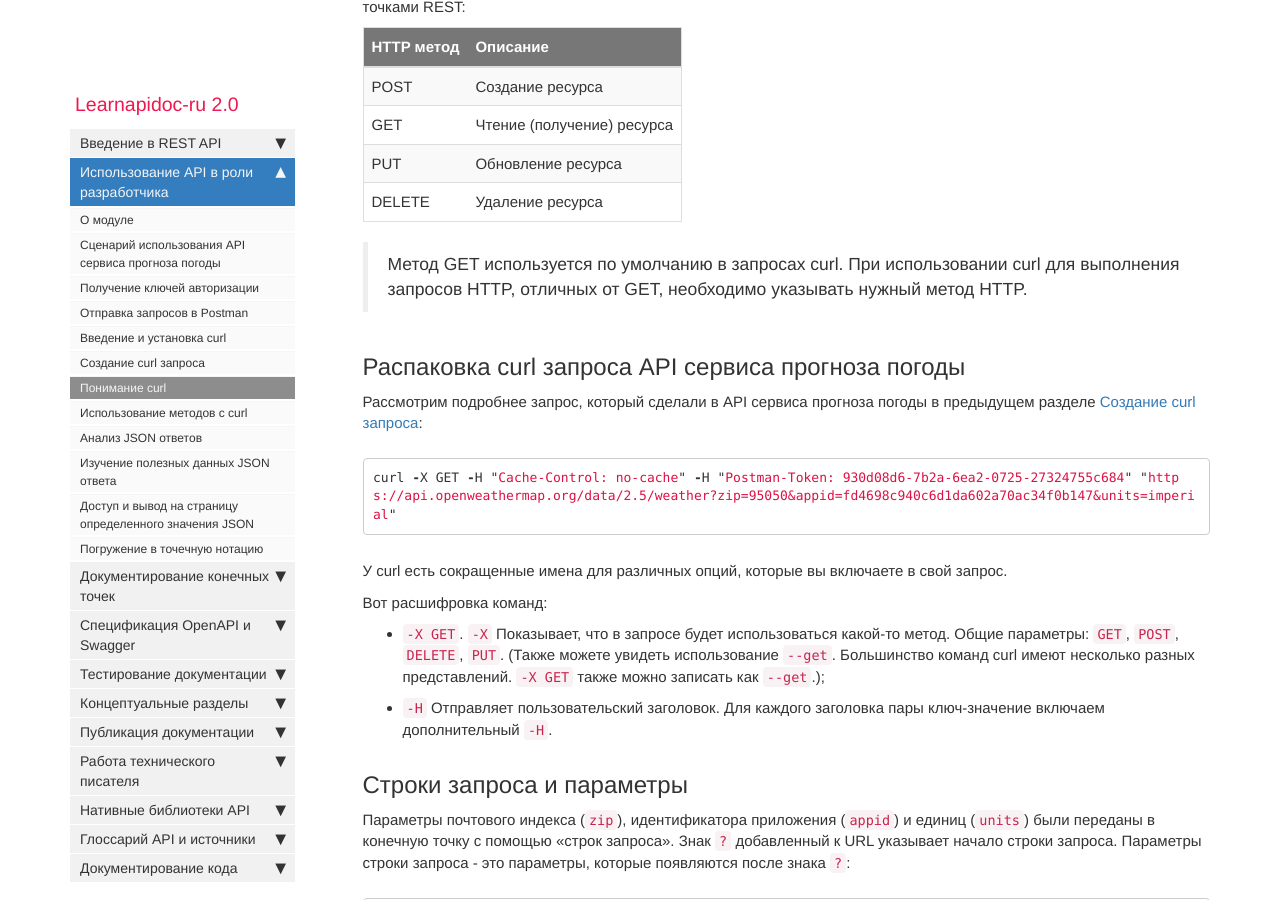
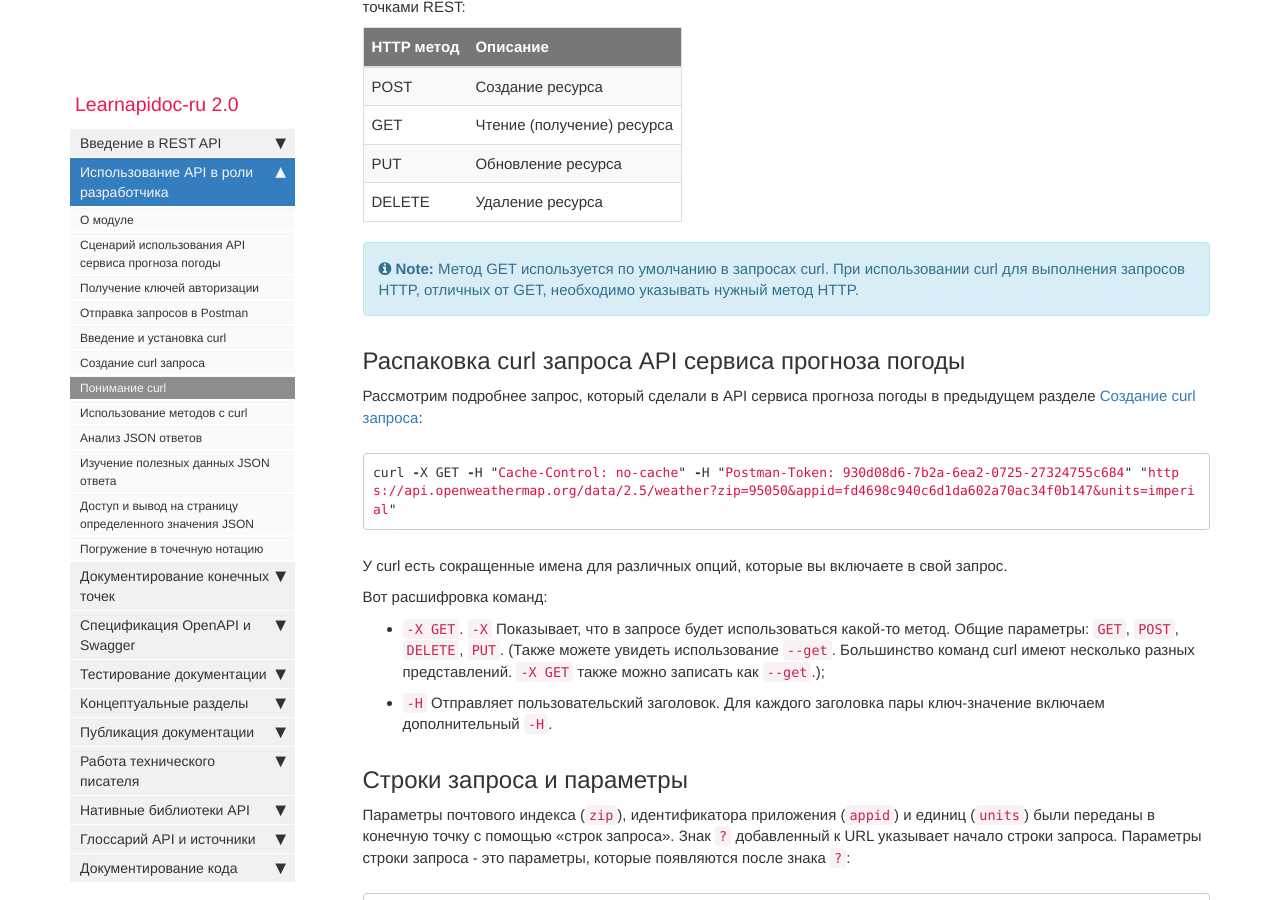
Before and after one commit to Starkovden/Starkovden.github.io, a Jekyll site: the page built from pages/like-developer/understand-curl.md, in a window 1280 px wide and 900 px high, scrolled down 2021 px. Built offline with Jekyll 4.4.1, drawn with Linux system fonts in a browser that asks for light colours; nearby versions of some CDN libraries; comment, search, counter and statistics services are not loaded.

Commit message:
отформатировал советы и заметки

```diff
--- a/pages/like-developer/understand-curl.md
+++ b/pages/like-developer/understand-curl.md
@@ -82,7 +82,7 @@
 | PUT | Обновление ресурса |
 | DELETE | Удаление ресурса |
 
-> Метод GET используется по умолчанию в запросах curl. При использовании curl для выполнения запросов HTTP, отличных от GET, необходимо указывать нужный метод HTTP.
+{% include note.html content="Метод GET используется по умолчанию в запросах curl. При использовании curl для выполнения запросов HTTP, отличных от GET, необходимо указывать нужный метод HTTP." %}
 
 <a name="Unpacking"></a>
 ## Распаковка curl запроса API сервиса прогноза погоды
@@ -159,7 +159,7 @@
 - `-X POST`
 - `-d`
 
->  Использование curl в Терминале или [iTerm](https://www.iterm2.com/) OS Mac обеспечивают намного более простую работу, чем использование командной строки в Windows. Если серьезно относиться к документации API, работая на ПК, стоит подумать о переходе с OS Windows. Будет много утилит, которые мы установим при помощи Терминала, который *просто работает* на Mac. Кроме того, находясь в Силиконовой долине, и используя ПК вместо Mac можно показаться старомодным для окружающих (см. [Почему большинство стартапов покупают MacBook для своих сотрудников](https://www.quora.com/Why-do-most-startups-purchase-MacBooks-for-their-employees)).
+{% include tip.html content="Использование curl в Терминале или [iTerm](https://www.iterm2.com/) OS Mac обеспечивают намного более простую работу, чем использование командной строки в Windows. Если серьезно относиться к документации API, работая на ПК, стоит подумать о переходе с OS Windows. Будет много утилит, которые мы установим при помощи Терминала, который *просто работает* на Mac. Кроме того, находясь в Силиконовой долине, и используя ПК вместо Mac можно показаться старомодным для окружающих (см. [Почему большинство стартапов покупают MacBook для своих сотрудников](https://www.quora.com/Why-do-most-startups-purchase-MacBooks-for-their-employees))." %}
 
 Для более подробного изучения curl в документировании REST API можно посмотреть [REST-esting with curl](http://blogs.plexibus.com/2009/01/15/rest-esting-with-curl/).
 
```
